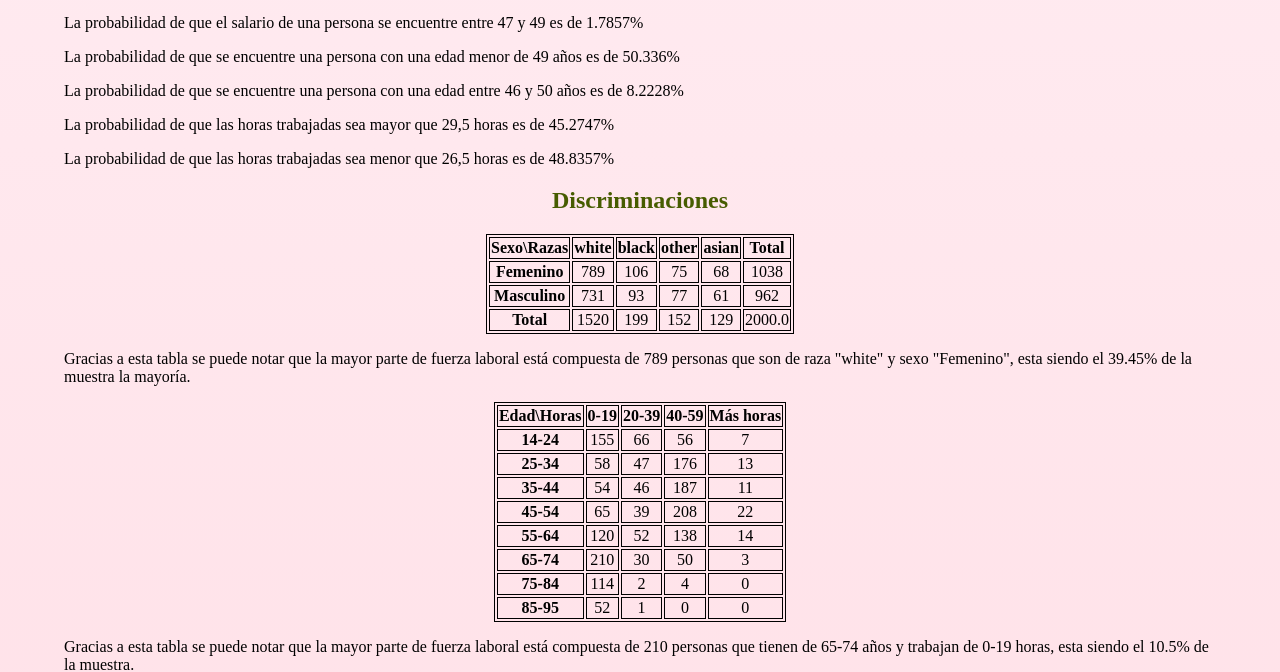
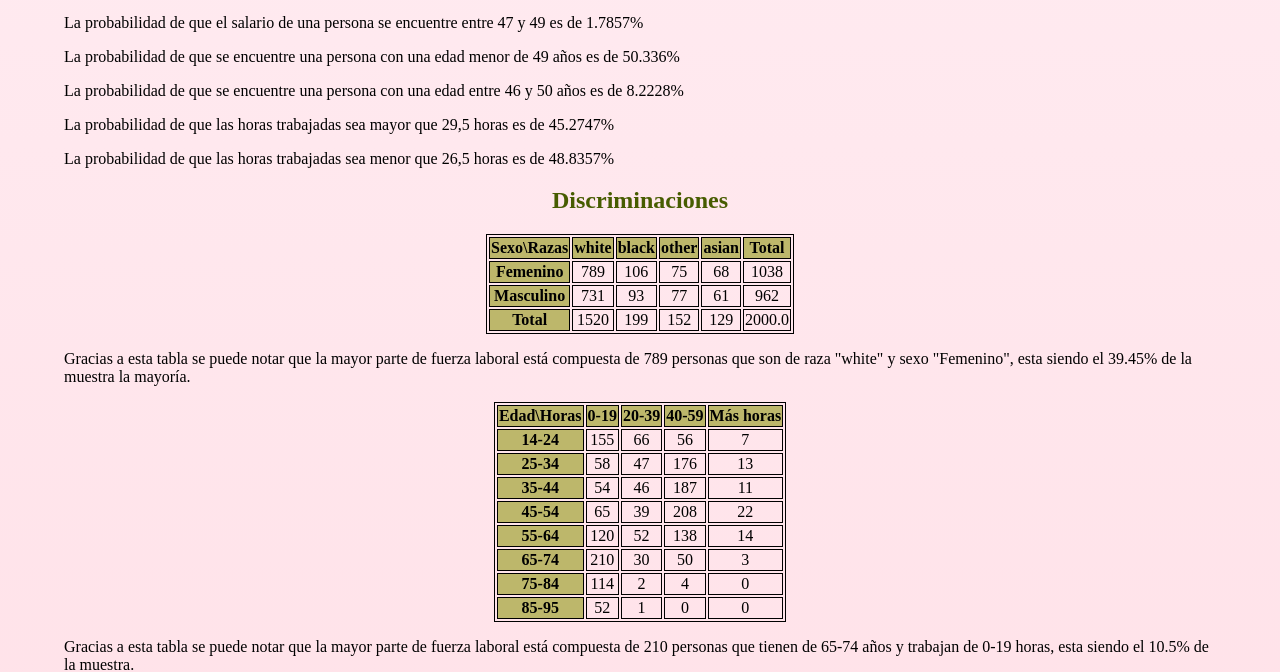
Before and after one commit to Luna-Hazuki2006/laboratorio_estadistica2, a FastAPI app: page / in a window 1280 px wide. Shown: the part 678-1350 px from the top of the page. Run offline with FastAPI, Linux system fonts and the light colour scheme.

Commit message:
Con diferentes colores

```diff
--- a/static/style.css
+++ b/static/style.css
@@ -18,6 +18,10 @@ table {
 
 table, td, th {
     border: 1px solid black;
+}
+
+th {
+    background-color: darkkhaki;
 }
 
 tr:hover {
```
